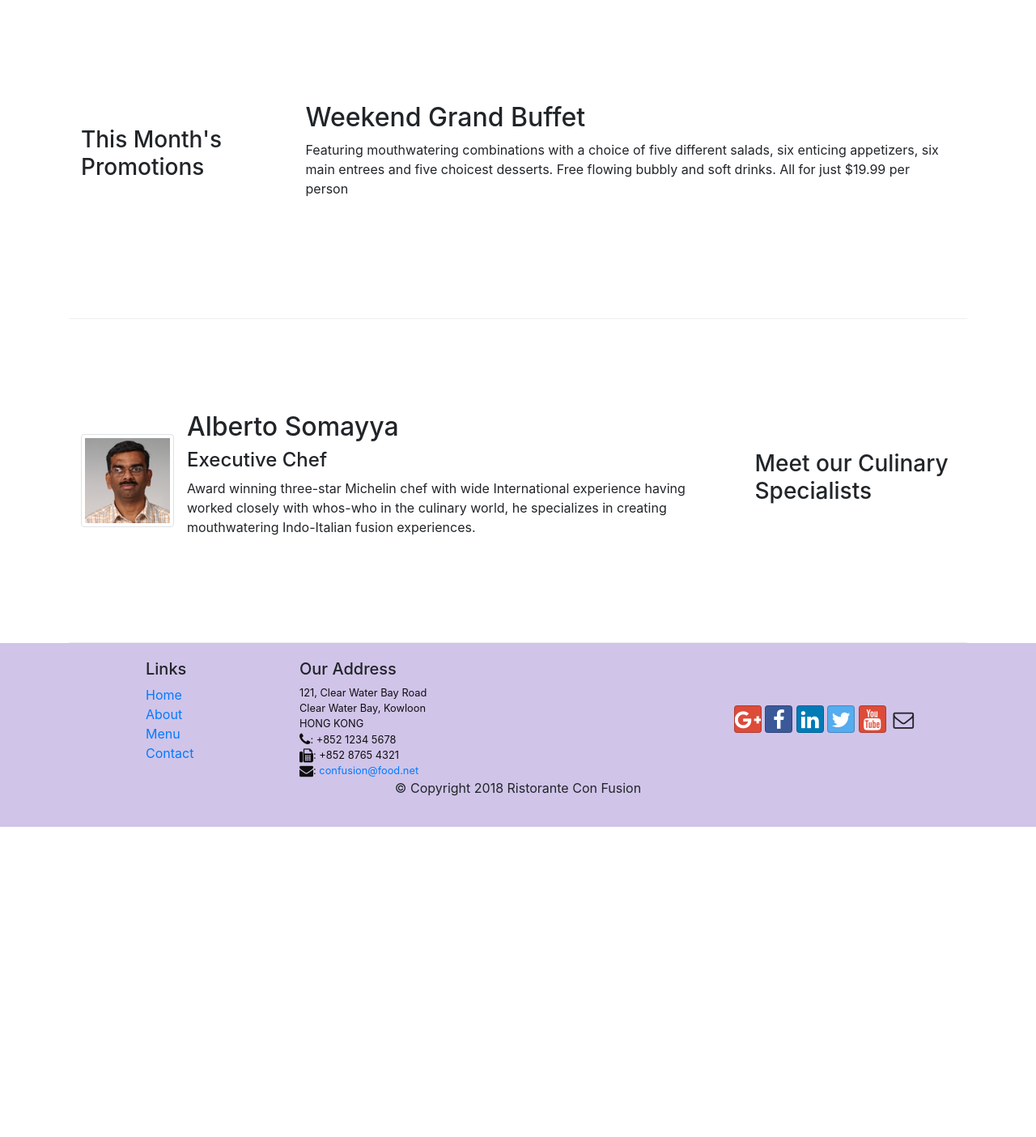
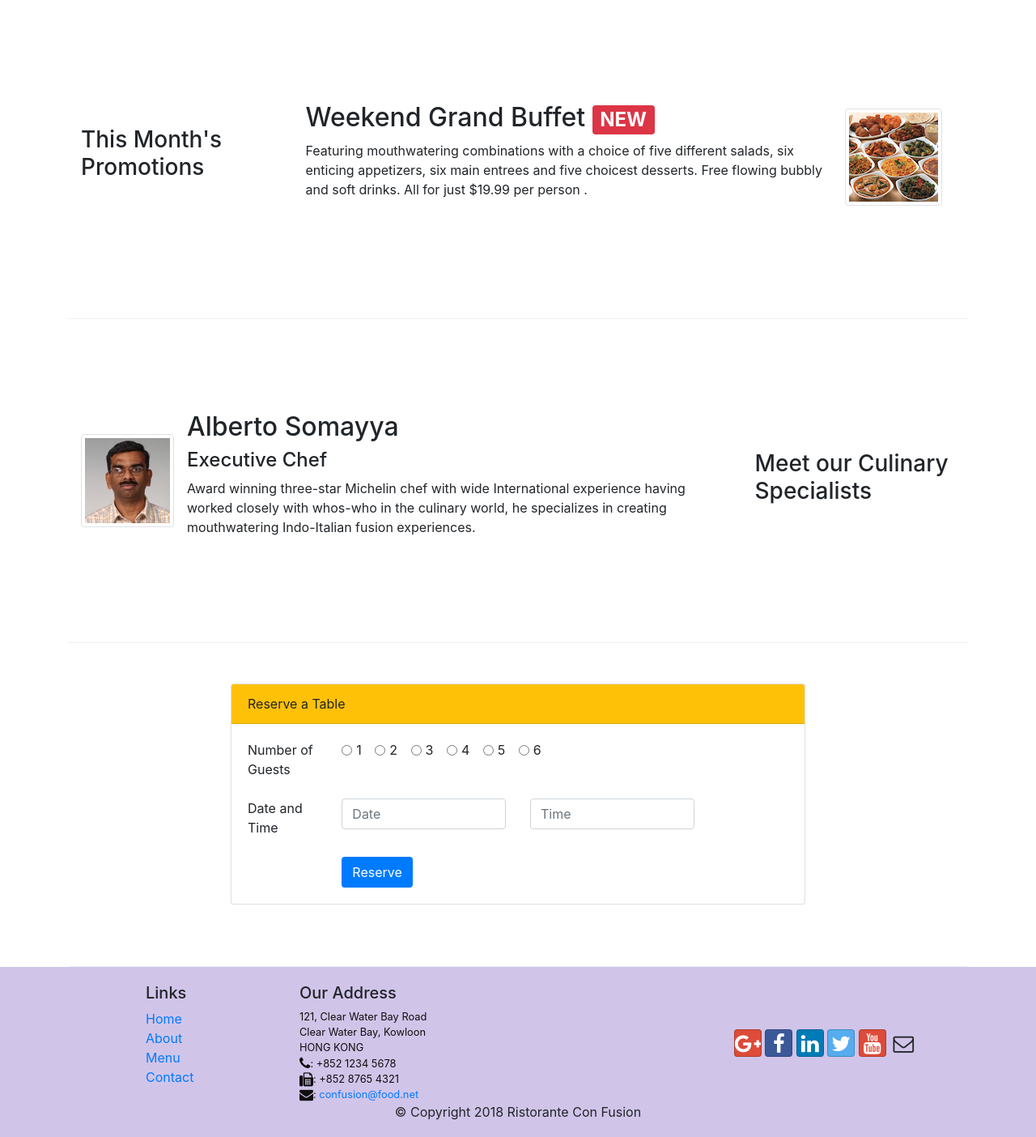
Before and after one commit to AbhijeetNandvikar/coursera-bootstrap, a website: page conFusion/index.html in a window 1280 px wide. Shown: the part 740-2144 px from the top of the page at 81% size. Before the commit the page ends 1761 px from the top, so only its background shows below. Drawn offline with nearby package versions, Linux system fonts and the light colour scheme.

Commit message:
week 2 Assignment (#3)
Assignment completed

```diff
--- a/conFusion/index.html
+++ b/conFusion/index.html
@@ -20,7 +20,8 @@
             <button class="navbar-toggler" type="button" data-toggle="collapse" data-target="#Navbar">
                 <span class="navbar-toggler-icon"></span>
             </button>
-            <a class="navbar-brand mr-auto" href="#"><img src="img/logo.png" height="30" width="41"></a>            <div class="collapse navbar-collapse" id="Navbar">
+            <a class="navbar-brand mr-auto" href="#"><img src="img/logo.png" height="30" width="41"></a>
+            <div class="collapse navbar-collapse" id="Navbar">
                 <ul class="navbar-nav mr-auto">
                     <li class="nav-item"><a href="#" class="nav-link active"><span class="fa fa-home fa-lg"></span> Home</a></li>
                     <li class="nav-item"><a href="aboutus.html" class="nav-link"><span class="fa fa-info fa-lg"></span> About</a></li>
@@ -38,8 +39,17 @@
                     <h1>Ristorante con Fusion</h1>
                     <p>We take inspiration from the World's best cuisines, and create a unique fusion experience. Our lipsmacking creations will tickle your culinary senses!</p>
                 </div>
-                <div class="col-12 col-sm align-self-center">
-                    <img src="./img/logo.png" class="img-fluid">
+                <div class=" row col-12 col-sm-6 justify-content-around">
+                    <div class="col-sm-6">
+                        <img src="./img/logo.png" class="img-fluid">
+
+                    </div>
+                    <div class="align-self-center col-sm-6 col-12">
+                        <a href="#reserve"> <button class="btn bg-warning btn-md btn-block">Reserve Table</button></a>
+
+                    </div>
+
+
                 </div>
             </div>
         </div>
@@ -50,12 +60,12 @@
             <div class="col-12 col-sm-4 order-sm-last col-md-3">
                 <h3>Our Lipsmacking Culinary Creations</h3>
             </div>
-            <div class="col col-sm order-sm-first col-md">
+            <div class="col-12 col-sm order-sm-first col-md">
                 <div class="media">
                     <img class="d-flex mr-3 img-thumbnail align-self-center"
                             src="img/uthappizza.png" alt="Uthappizza">
                     <div class="media-body">
-                        <h2 class="mt-0">Uthappizza</h2>
+                        <h2 class="mt-0">Uthappizza <span class="badge badge-danger">HOT</span><span class="badge badge-pill badge-secondary">$4.99</span></h2>
                         <p class="d-none d-sm-block">A unique combination of Indian Uthappam (pancake) and
                             Italian pizza, topped with Cerignola olives, ripe vine
                             cherry tomatoes, Vidalia onion, Guntur chillies and
@@ -72,8 +82,15 @@
                 <h3>This Month's Promotions</h3>
             </div>
             <div class="col col-sm col-md">
-                <h2>Weekend Grand Buffet</h2>
-                <p>Featuring mouthwatering combinations with a choice of five different salads, six enticing appetizers, six main entrees and five choicest desserts. Free flowing bubbly and soft drinks. All for just $19.99 per person </p>
+                <div class="media">
+                    <div class="media-body">
+                        <h2 class="mt-0">Weekend Grand Buffet <span class="badge badge-danger">NEW</span></h2>
+                        <p class="d-none d-sm-block">Featuring mouthwatering combinations with a choice of five different salads, six enticing appetizers, six main entrees and five choicest desserts. Free flowing bubbly and soft drinks. All for just $19.99 per person .</p>
+                    </div>
+                    <img class="d-flex mr-3 img-thumbnail align-self-center"
+                            src="img/buffet.png" alt="Uthappizza">
+                </div>
+
             </div>
         </div>
 
@@ -98,6 +115,86 @@
 
             </div>
         </div>
+
+        <div class="row row-content ">
+            <div class="col-offset-2 col-sm-8 col-12 offset-sm-2">
+                <div class="card " id="reserve">
+                    <div class="card-header bg-warning">
+                        Reserve a Table
+                    </div>
+                    <div class="card-body">
+                        <form>
+                            <div class="row">
+                                <div class="col-sm-2 col-12">
+                                    Number of Guests
+                                </div>
+                                <div class="col-sm-10">
+                                    <div class="form-check form-check-inline">
+                                        <input class="form-check-input" type="radio" name="exampleRadios" id="exampleRadios1" value="option1">
+                                        <label class="form-check-label" for="exampleRadios1">
+                                          1
+                                        </label>
+                                      </div>
+                                    <div class="form-check form-check-inline">
+                                        <input class="form-check-input" type="radio" name="exampleRadios" id="exampleRadios1" value="option1">
+                                        <label class="form-check-label" for="exampleRadios1">
+                                            2
+                                        </label>
+                                      </div>
+                                    <div class="form-check form-check-inline">
+                                        <input class="form-check-input" type="radio" name="exampleRadios" id="exampleRadios1" value="option1">
+                                        <label class="form-check-label" for="exampleRadios1">
+                                          3
+                                        </label>
+                                      </div>
+                                    <div class="form-check form-check-inline">
+                                        <input class="form-check-input" type="radio" name="exampleRadios" id="exampleRadios1" value="option1">
+                                        <label class="form-check-label" for="exampleRadios1">
+                                          4
+                                        </label>
+                                      </div>
+                                    <div class="form-check form-check-inline">
+                                        <input class="form-check-input" type="radio" name="exampleRadios" id="exampleRadios1" value="option1">
+                                        <label class="form-check-label" for="exampleRadios1">
+                                          5
+                                        </label>
+                                      </div>
+                                    <div class="form-check form-check-inline">
+                                        <input class="form-check-input" type="radio" name="exampleRadios" id="exampleRadios1" value="option1">
+                                        <label class="form-check-label" for="exampleRadios1">
+                                          6
+                                        </label>
+                                      </div>
+                                </div>
+
+                            </div>
+                            <br>
+
+                            <div class="row">
+                                <div class="col-sm-2">
+                                    Date and Time
+                                </div>
+                                <div class="col-sm-4 col-12">
+                                    <input type="text" class="form-control" placeholder="Date">
+                                </div>
+                                <div class="col-sm-4 col-12">
+                                    <input type="text" class="form-control" placeholder="Time">
+                                </div>
+                            </div>
+                            <br>
+
+                            <div class="row">
+                                <div class="offset-md-2 col-12">
+                                    <button class="btn bg-primary text-white">Reserve</button>
+                                </div>
+                            </div>
+                        </form>
+
+                    </div>
+
+                </div>
+            </div>
+        </div>
     </div>
 
     <footer class="footer">
@@ -106,10 +203,10 @@
                 <div class="col-4 offset-1 col-sm-2">
                     <h5>Links</h5>
                     <ul class="list-unstyled"
-                        <li><a href="#">Home</a></li>
+                        <li><a href="index.html">Home</a></li>
                         <li><a href="aboutus.html">About</a></li>
                         <li><a href="#">Menu</a></li>
-                        <li><a href="#">Contact</a></li>
+                        <li><a href="contactus.html">Contact</a></li>
                     </ul>
                 </div>
                 <div class="col-7 col-sm-5">
```
Also changed, not shown: conFusion/aboutus.html (+2 -2 lines), conFusion/contactus.html (+6 -5 lines).
